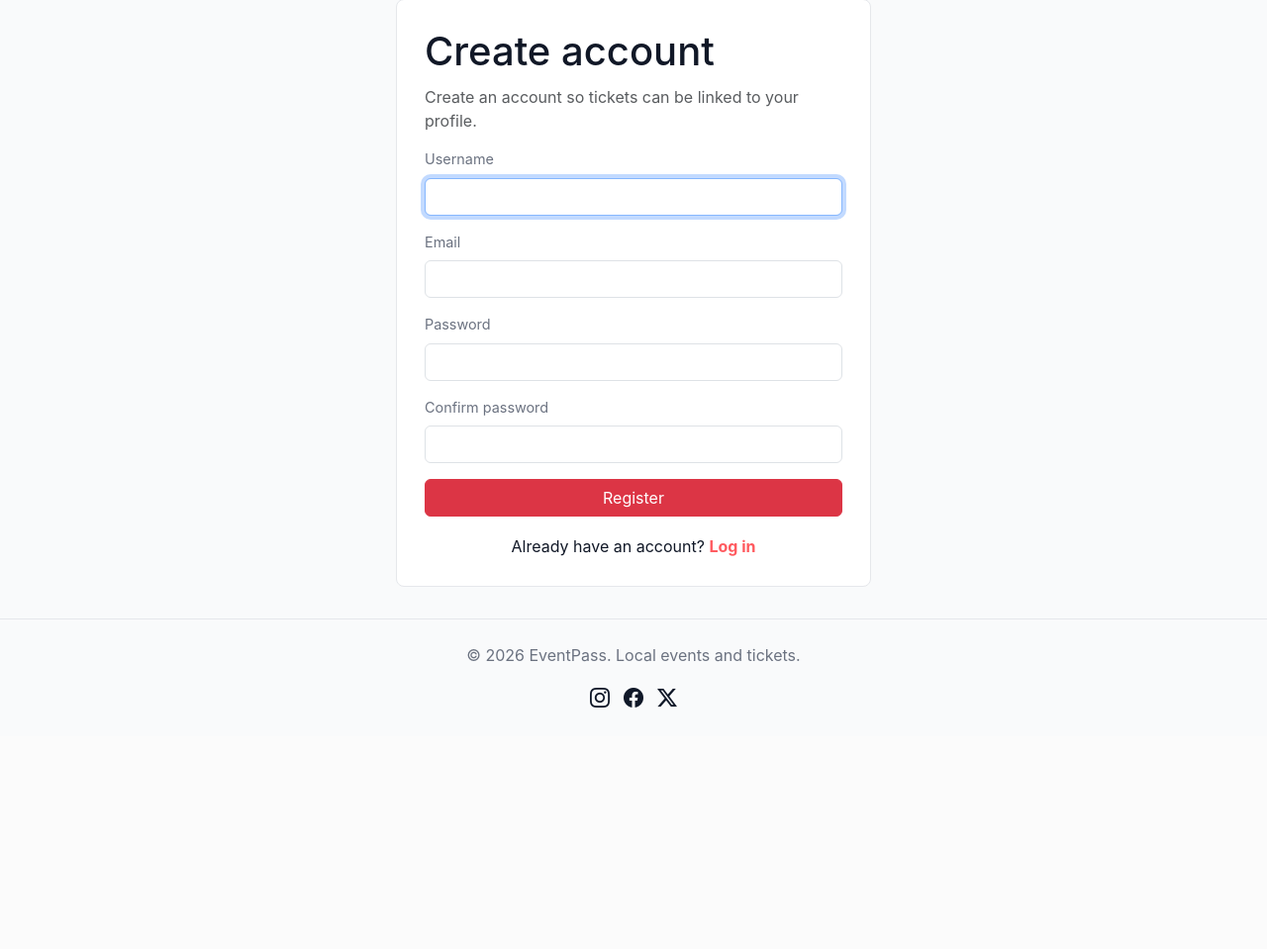
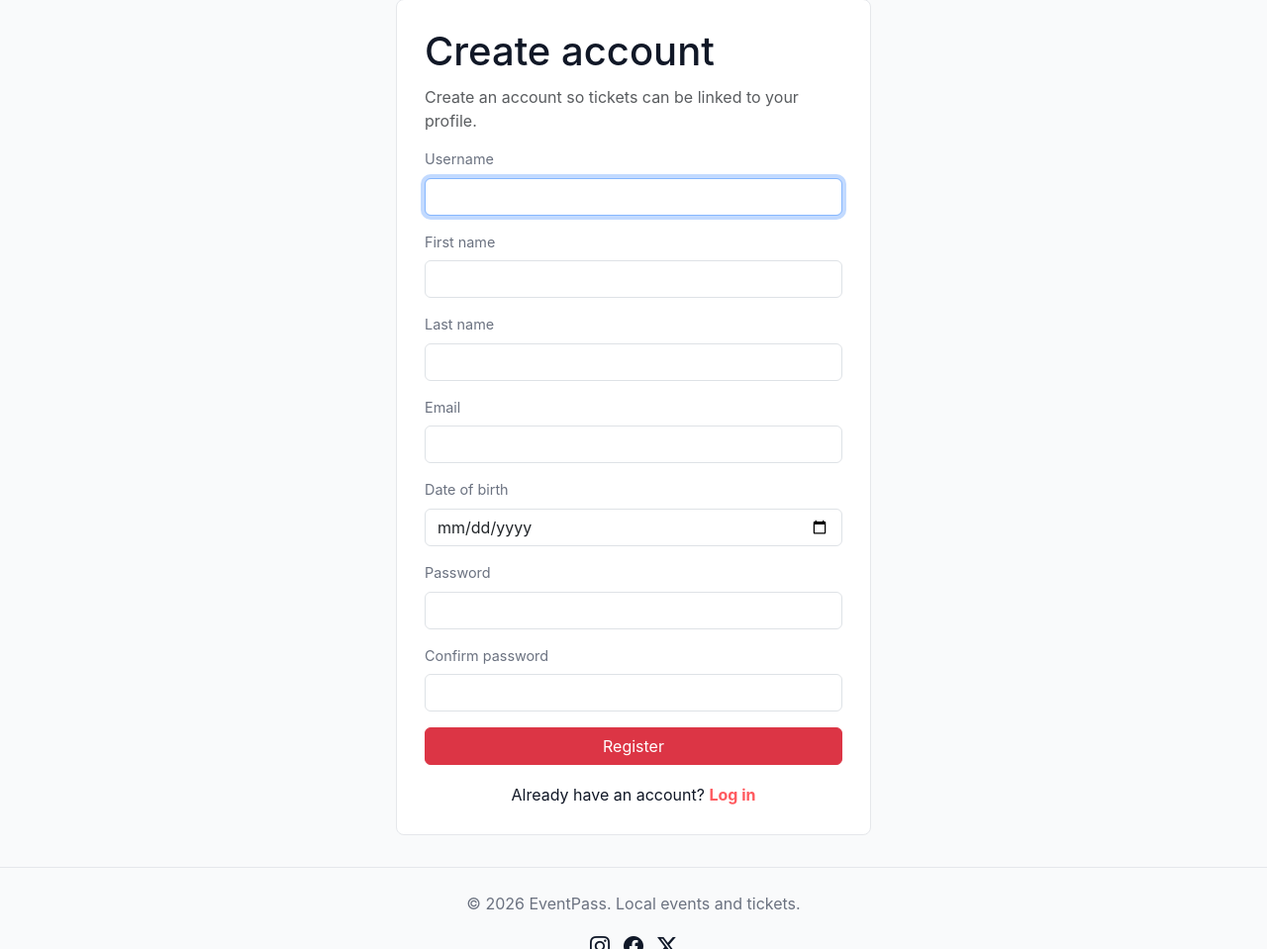
Before and after one commit to bankaiogx/eventpass, a Django app: page /accounts/register/ in a window 1280 px wide. Shown: the part 115-1074 px from the top of the page at 99% size. Before the commit the page ends 830 px from the top, so only its background shows below. Run offline with Django 5.2, Linux system fonts and the light colour scheme.

Commit message:
ask for details on register

```diff
--- a/accounts/forms.py
+++ b/accounts/forms.py
@@ -1,12 +1,21 @@
+from datetime import date
+
 from django.contrib.auth.forms import AuthenticationForm, UserCreationForm
 from django.contrib.auth.models import User
 from django import forms
 
-from .models import SupportRequest
+from .models import Profile, SupportRequest
 
 
 class RegisterForm(UserCreationForm):
+    first_name = forms.CharField(required=True)
+    last_name = forms.CharField(required=True)
     email = forms.EmailField(required=True)
+    date_of_birth = forms.DateField(
+        required=True,
+        input_formats=["%Y-%m-%d"],
+        widget=forms.DateInput(attrs={"type": "date"}, format="%Y-%m-%d"),
+    )
 
     def __init__(self, *args, **kwargs):
         super().__init__(*args, **kwargs)
@@ -21,9 +30,76 @@ class RegisterForm(UserCreationForm):
 
         return email
 
+    def clean_date_of_birth(self):
+        date_of_birth = self.cleaned_data["date_of_birth"]
+
+        if date_of_birth > date.today():
+            raise forms.ValidationError("Date of birth cannot be in the future.")
+
+        return date_of_birth
+
     class Meta:
         model = User
-        fields = ["username", "email", "password1", "password2"]
+        fields = ["username", "first_name", "last_name", "email", "date_of_birth", "password1", "password2"]
+
+    def save(self, commit=True):
+        user = super().save(commit=commit)
+
+        if commit:
+            Profile.objects.update_or_create(
+                user=user,
+                defaults={"date_of_birth": self.cleaned_data["date_of_birth"]},
+            )
+
+        return user
+
+
+class ProfileForm(forms.ModelForm):
+    first_name = forms.CharField(required=True)
+    last_name = forms.CharField(required=True)
+    email = forms.EmailField(required=True)
+    date_of_birth = forms.DateField(
+        required=True,
+        input_formats=["%Y-%m-%d"],
+        widget=forms.DateInput(attrs={"type": "date"}, format="%Y-%m-%d"),
+    )
+
+    class Meta:
+        model = User
+        fields = ["first_name", "last_name", "email"]
+
+    def __init__(self, *args, **kwargs):
+        self.profile = kwargs.pop("profile")
+        super().__init__(*args, **kwargs)
+        self.fields["date_of_birth"].initial = self.profile.date_of_birth
+
+        for field in self.fields.values():
+            field.widget.attrs.update({"class": "form-control"})
+
+    def clean_email(self):
+        email = self.cleaned_data["email"]
+
+        if User.objects.exclude(id=self.instance.id).filter(email=email).exists():
+            raise forms.ValidationError("An account with this email already exists.")
+
+        return email
+
+    def clean_date_of_birth(self):
+        date_of_birth = self.cleaned_data["date_of_birth"]
+
+        if date_of_birth > date.today():
+            raise forms.ValidationError("Date of birth cannot be in the future.")
+
+        return date_of_birth
+
+    def save(self, commit=True):
+        user = super().save(commit=commit)
+
+        if commit:
+            self.profile.date_of_birth = self.cleaned_data["date_of_birth"]
+            self.profile.save()
+
+        return user
 
 
 class LoginForm(AuthenticationForm):
--- a/templates/accounts/register.html
+++ b/templates/accounts/register.html
@@ -20,9 +20,24 @@
             {{ form.username.errors }}
         </div>
         <div class="mb-3">
+            <label class="form-label" for="{{ form.first_name.id_for_label }}">First name</label>
+            {{ form.first_name }}
+            {{ form.first_name.errors }}
+        </div>
+        <div class="mb-3">
+            <label class="form-label" for="{{ form.last_name.id_for_label }}">Last name</label>
+            {{ form.last_name }}
+            {{ form.last_name.errors }}
+        </div>
+        <div class="mb-3">
             <label class="form-label" for="{{ form.email.id_for_label }}">Email</label>
             {{ form.email }}
             {{ form.email.errors }}
+        </div>
+        <div class="mb-3">
+            <label class="form-label" for="{{ form.date_of_birth.id_for_label }}">Date of birth</label>
+            {{ form.date_of_birth }}
+            {{ form.date_of_birth.errors }}
         </div>
         <div class="mb-3">
             <label class="form-label" for="{{ form.password1.id_for_label }}">Password</label>
```
